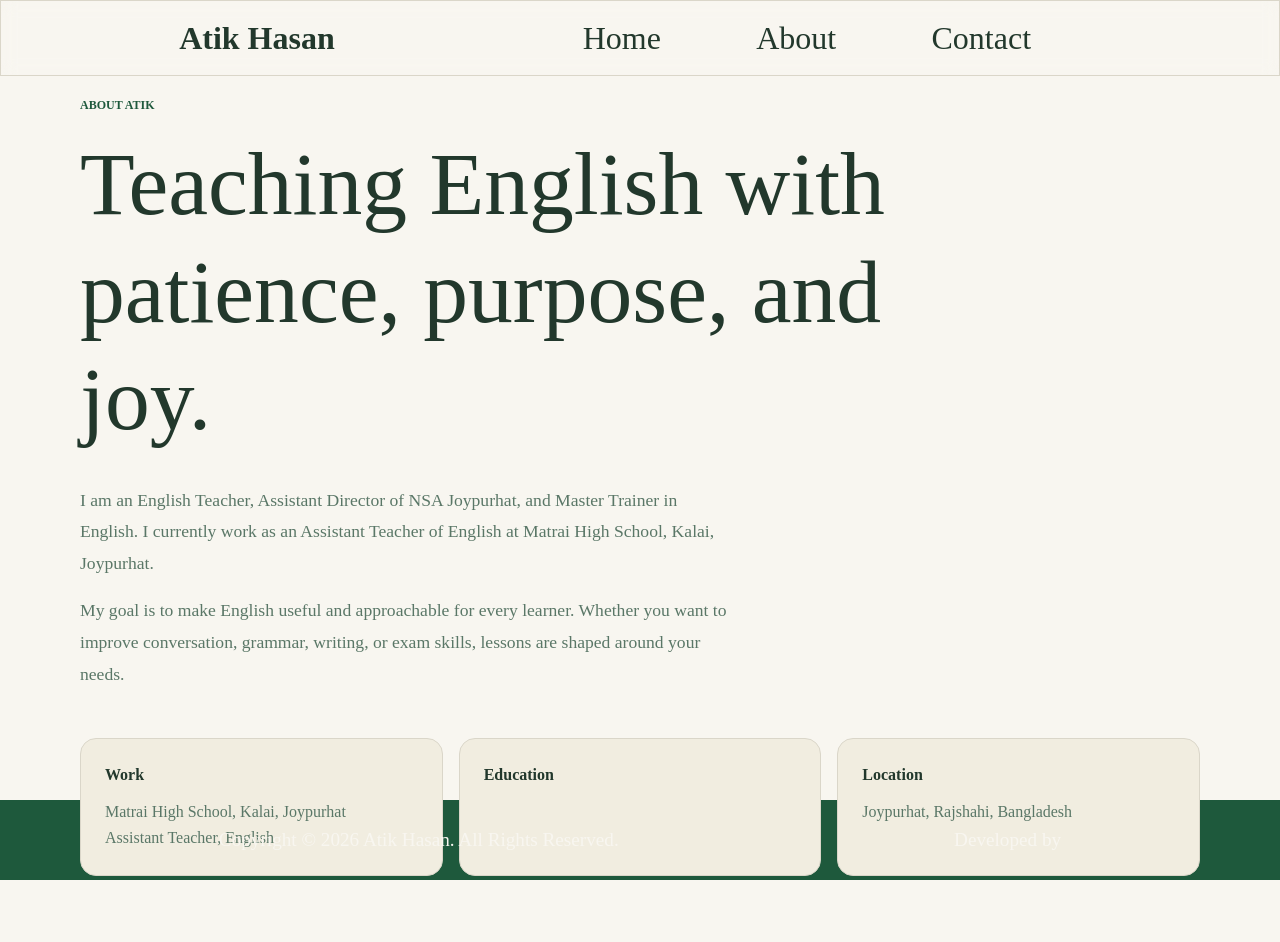
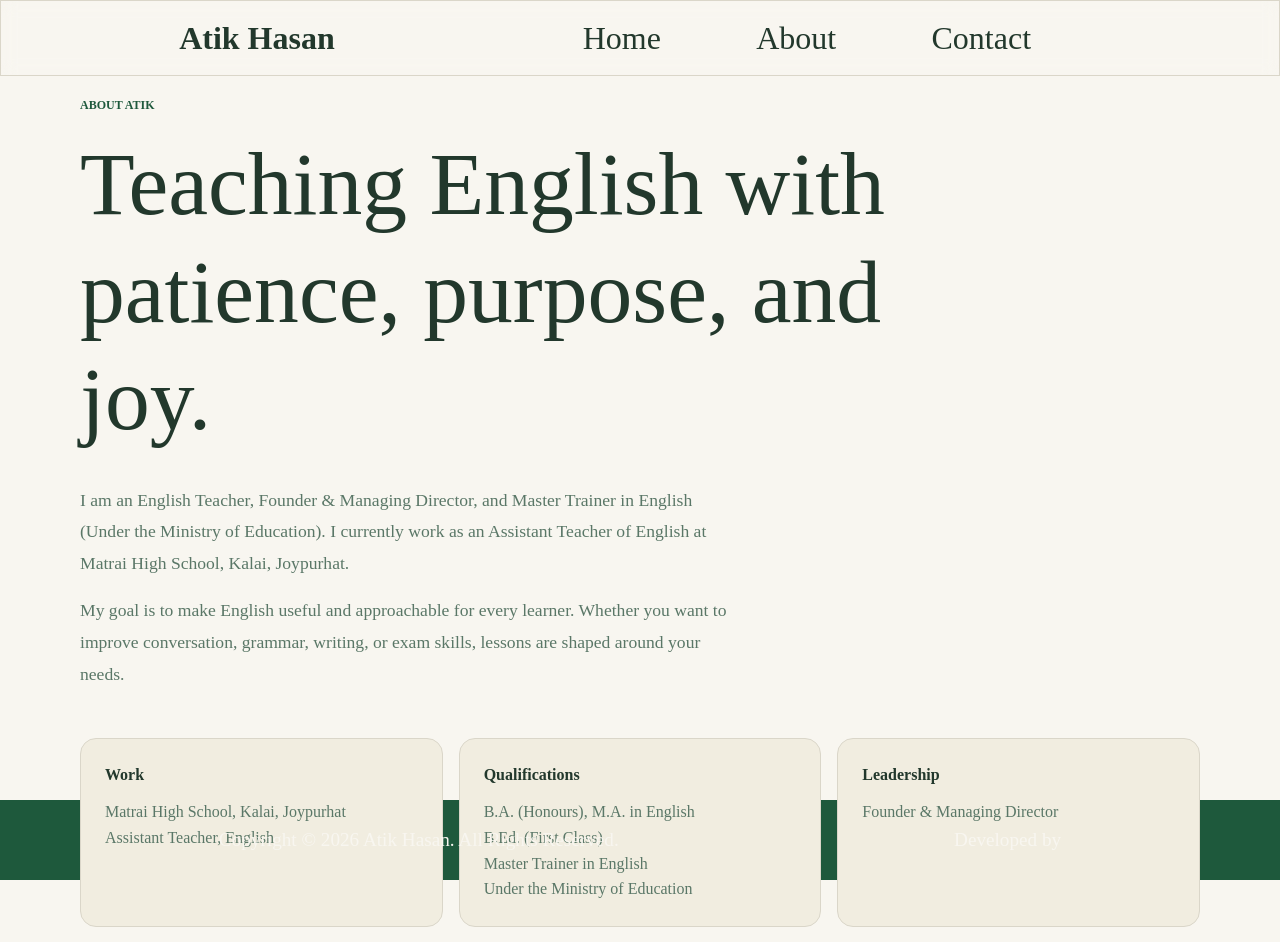
Before and after one commit to nazmus-sadat9/teacher-portfolio, a Next.js app in the folder frontend/: page /About in a window 1280 px wide. Shown: the top 942 px of the page. Before the commit the page ends 880 px from the top, so only its background shows below. Built offline with nearby package versions, Linux system fonts and the light colour scheme.

Commit message:
fix: update the details

```diff
--- a/frontend/app/About/page.js
+++ b/frontend/app/About/page.js
@@ -19,9 +19,8 @@ export default function About() {
 
         <div className="max-w-[650px] mt-8 text-[#5a7767] text-[1.1rem] leading-[1.8] space-y-4">
           <p>
-            I am an English Teacher, Assistant Director of NSA Joypurhat, and Master
-            Trainer in English. I currently work as an Assistant Teacher of
-            English at Matrai High School, Kalai, Joypurhat.
+            I am an English Teacher, Founder &amp; Managing Director, and Master Trainer in English (Under the Ministry of Education).
+            I currently work as an Assistant Teacher of English at Matrai High School, Kalai, Joypurhat.
           </p>
 
           <p>
@@ -44,9 +43,22 @@ export default function About() {
           </div>
 
           <div className="cards border-[#1e593c] border-[0.1em] p-6 bg-[#f1ede0] rounded-2xl">
-            <b>Education</b>
+            <b>Qualifications</b>
             <p className="text-[#5a7767] leading-[1.6] mt-3">
+              B.A. (Honours), M.A. in English
+              <br />
+              B.Ed. (First Class)
+              <br />
+              Master Trainer in English
+              <br />
+              Under the Ministry of Education
+            </p>
+          </div>
 
+          <div className="cards border-[#1e593c] border-[0.1em] p-6 bg-[#f1ede0] rounded-2xl">
+            <b>Leadership</b>
+            <p className="text-[#5a7767] leading-[1.6] mt-3">
+              Founder &amp; Managing Director
             </p>
           </div>
 
--- a/frontend/app/components/Navbar.jsx
+++ b/frontend/app/components/Navbar.jsx
@@ -26,7 +26,7 @@ const Navbar = () => {
           </div>
         </div>
 
-        <div className="hidden md:flex cursor-pointer fixed left-0 top-0 w-full justify-evenly navHoverOne border-[#1e593c] border-[0.1em] py-[1%] backdrop-blur">
+        <div className="hidden md:flex z-999 cursor-pointer fixed left-0 top-0 w-full justify-evenly navHoverOne border-[#1e593c] border-[0.1em] py-[1%] backdrop-blur">
           <h2 className="text-[2rem] font-bold pl-[2%]">Atik Hasan</h2>
 
           <div className="w-[50%] flex justify-evenly text-[2rem] items-center">
@@ -36,7 +36,7 @@ const Navbar = () => {
           </div>
         </div>
 
-        <div className={`${isOpen ? "block" : "hidden" } md:hidden cursor-pointer py-[3%] flex justify-evenly items-center border-[#1e593c] border-[0.1em] flex-col`}>
+        <div className={`${isOpen ? "block" : "hidden" } md:hidden w-[90%] rounded-xl cursor-pointer absolute left-[5%] top-[15%] z-999 bg-[#f8f6f0] py-[3%] border-[#1e593c] border-[0.1em]`}>
           <Link className="link" onClick={() => setIsOpen(false)} href="/">Home</Link>
           <Link className="link" onClick={() => setIsOpen(false)} href="/About">About</Link>
           <Link className="link" onClick={() => setIsOpen(false)} href="/Contact">Contact</Link>
--- a/frontend/app/globals.css
+++ b/frontend/app/globals.css
@@ -83,8 +83,9 @@ body {
   width: 100%;
   transition: 0.3s ease;
   display: flex;
-  justify-content: center;
-  align-items: center;
+  justify-content: start;
+  align-items: flex-start;
+  padding: 2% 0 2% 5%;
   &:hover{
     background-color: var(--border);
   }
--- a/frontend/app/page.js
+++ b/frontend/app/page.js
@@ -20,8 +20,7 @@ export default function Home() {
           </h1>
 
           <p className="mt-6 max-w-[560px] text-[#5a7767] text-[1.1rem] leading-[1.8]">
-            I am Atik Hasan, an English Teacher, Assistant Director of NSA Joypurhat,
-            and Master Trainer in English. I help learners find the right words
+            I am Atik Hasan, an English Teacher. Founder &amp; Managing Director, and Master Trainer in English. I help learners find the right words
             for school, work, and everyday life.
           </p>
 
```
